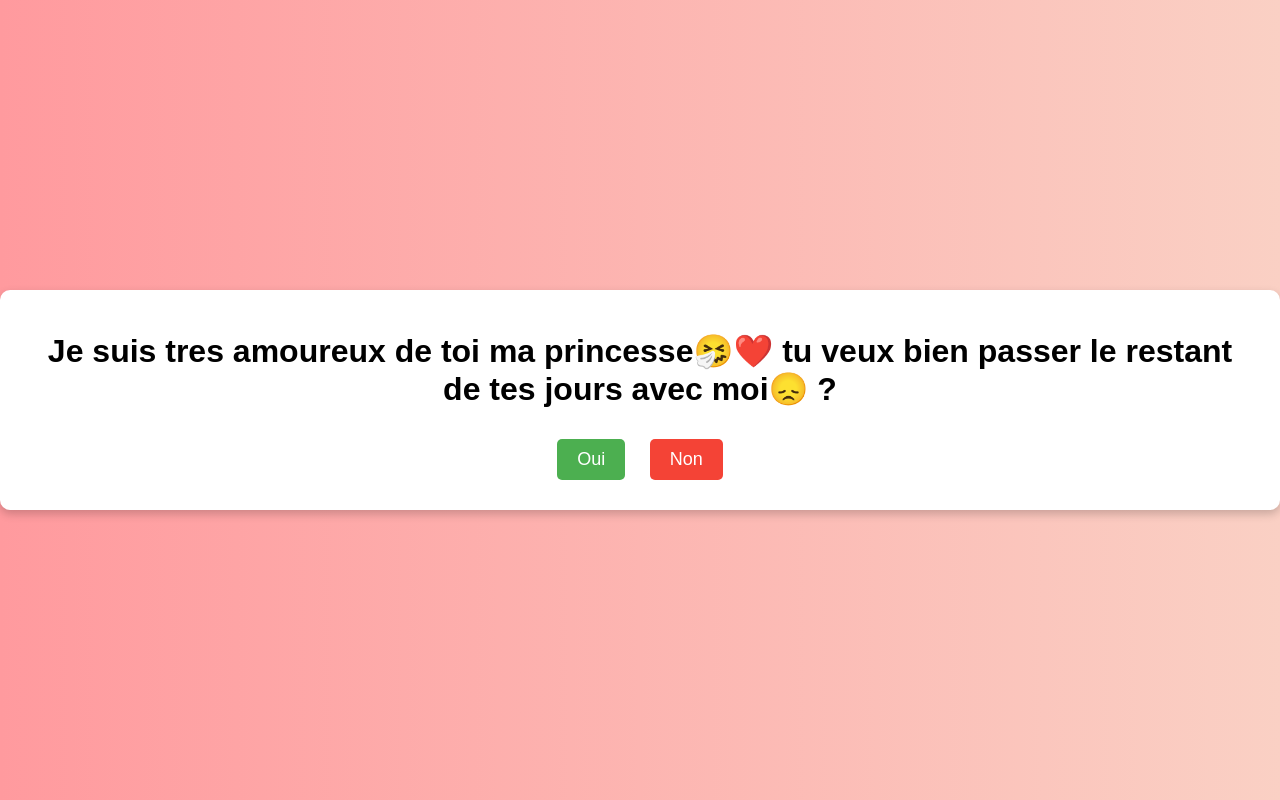
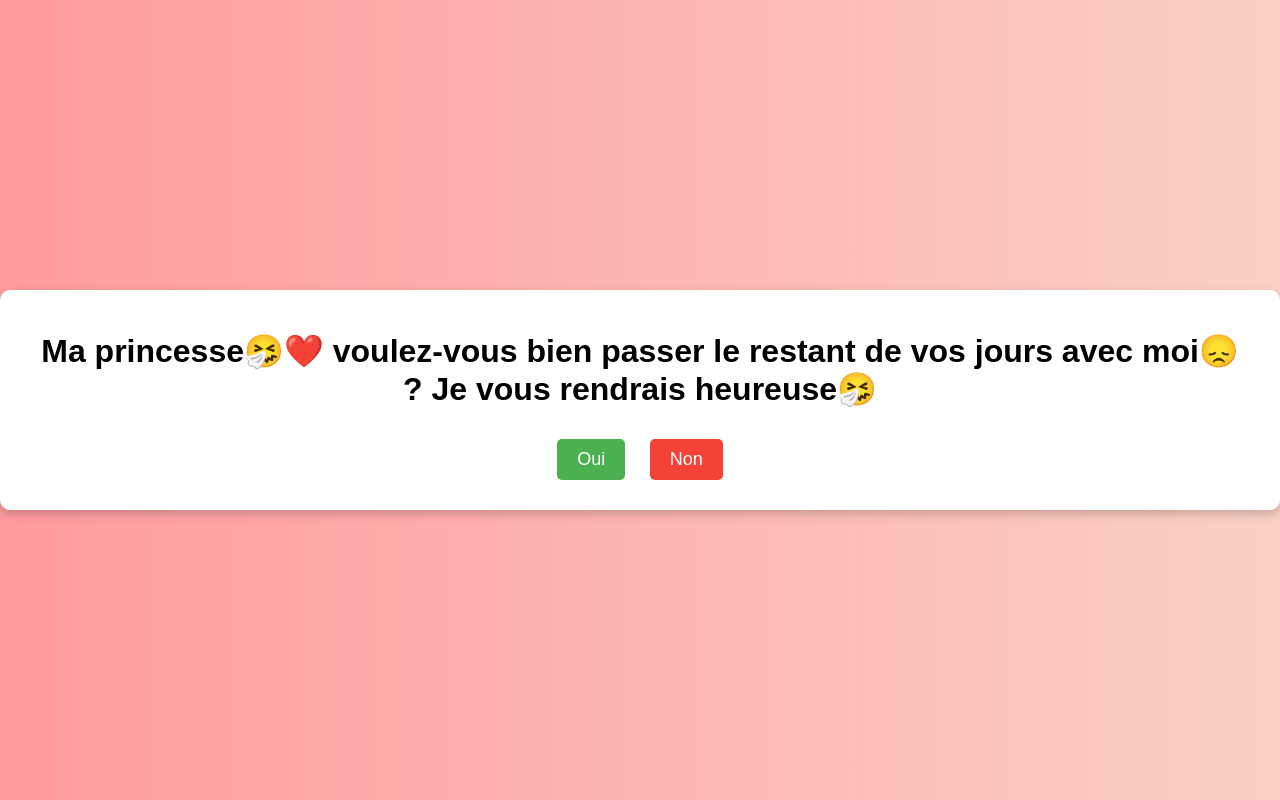
Before and after one commit to Josa-b12/me-project, a plain HTML site: page index.html in a window 1280 px wide. Drawn offline with Linux system fonts and the light colour scheme.

Commit message:
Update index.html
Signed-off-by: Kim-D12 <yargajosaphat@gmail.com>

```diff
--- a/index.html
+++ b/index.html
@@ -8,7 +8,8 @@
 </head>
 <body>
   <div class="container">
-    <h1>Je suis tres amoureux de toi ma princesse🤧❤️ tu veux bien passer le restant de tes jours avec moi😞 ?</h1>
+    <h1> Ma princesse🤧❤️ voulez-vous bien passer le restant de vos jours avec moi😞 ?
+    Je vous rendrais heureuse🤧</h1>
     <div class="buttons">
       <button id="yes-btn">Oui</button>
       <button id="no-btn">Non</button>
```
